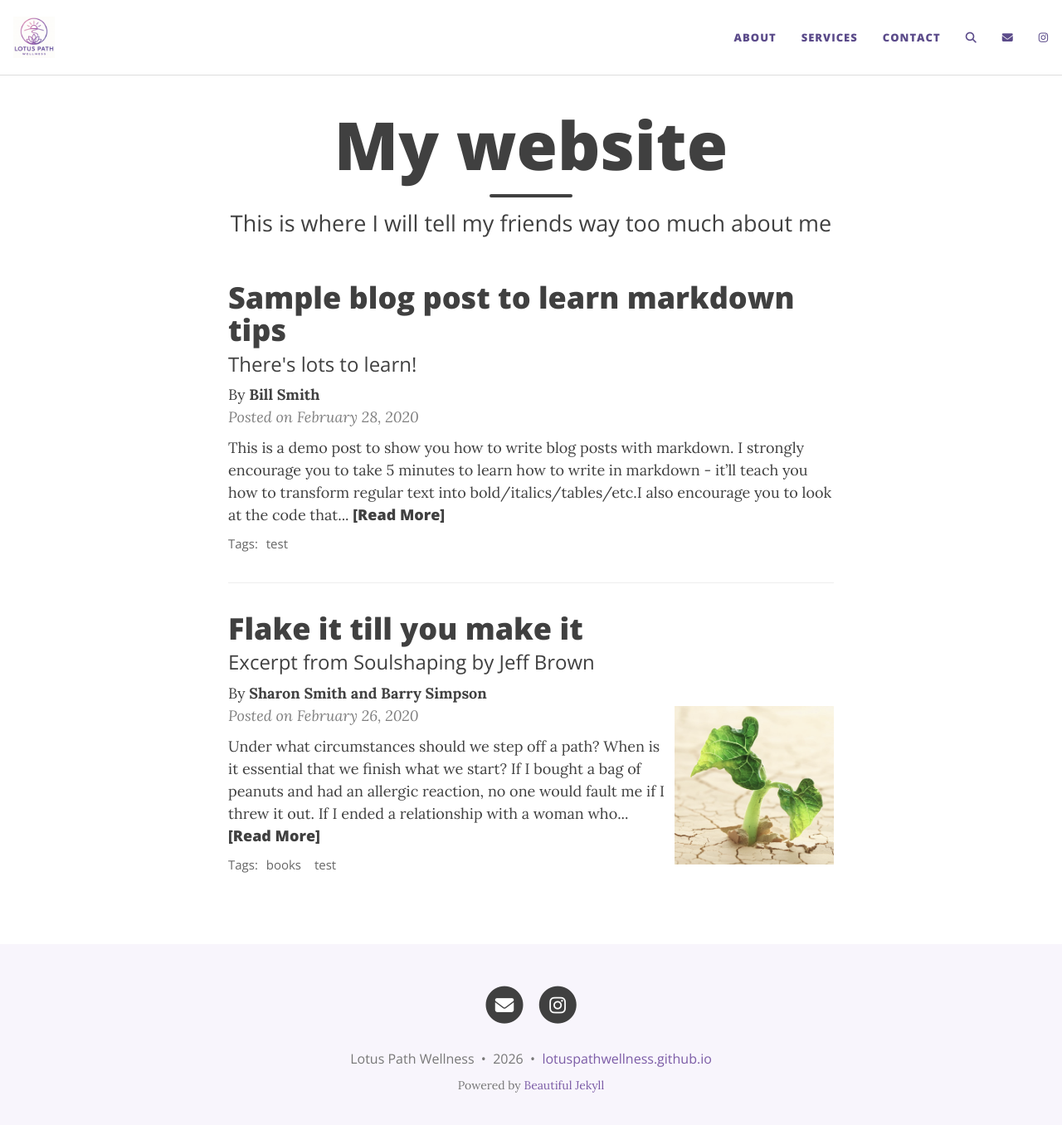
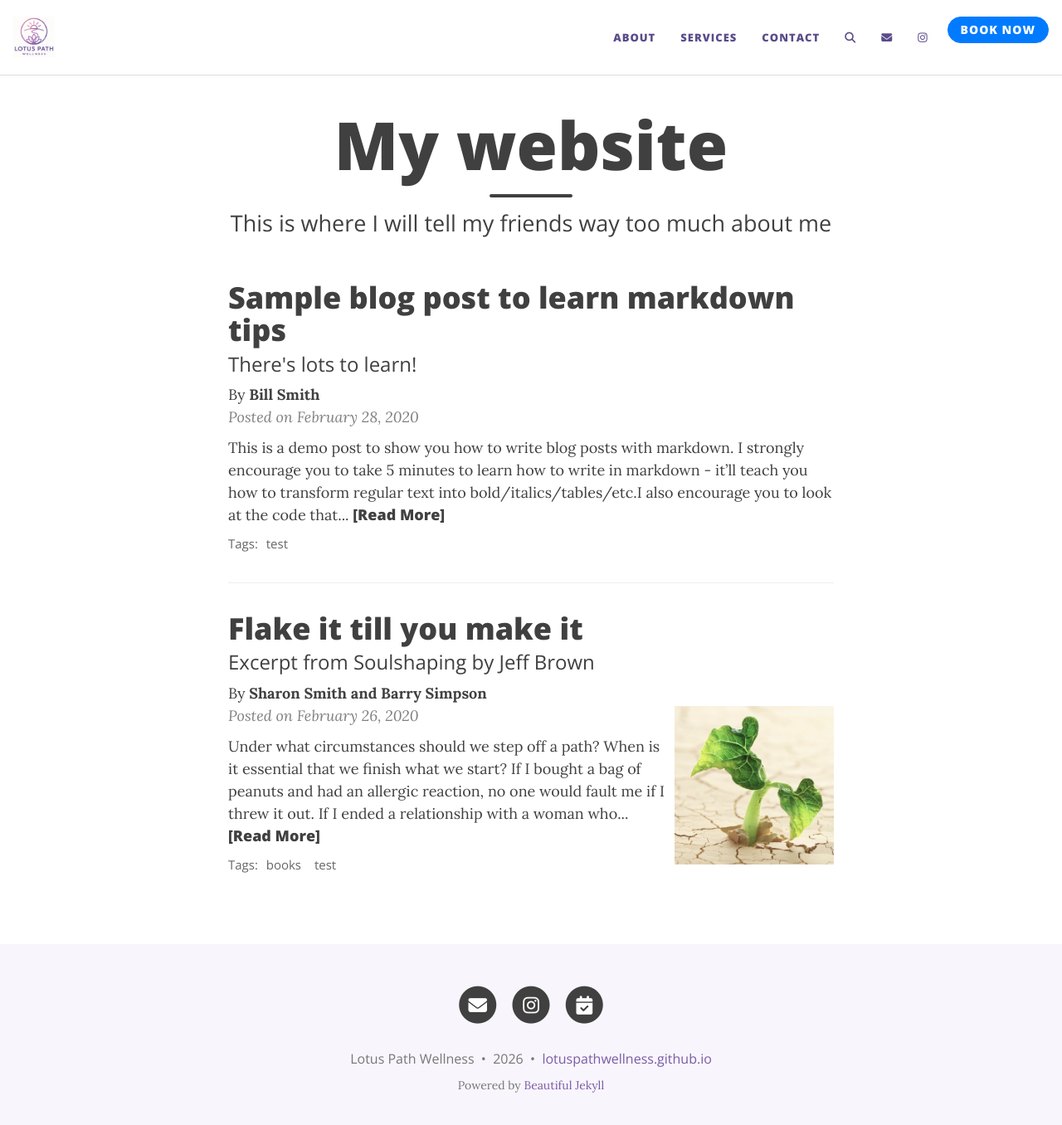
Before and after one commit to lotuspathwellness/lotuspathwellness.github.io, a Jekyll site: the page built from index.html, in a window 1280 px wide and 1369 px high. Shown: the top 1356 px of the window at 83% size. Built offline with Jekyll 4.4.1, drawn with Linux system fonts in a browser that asks for light colours; the list of posts is cut into pages by our own code; comment, search, counter and statistics services are not loaded.

Commit message:
Add Book Now button to navbar

```diff
--- a/_config.yml
+++ b/_config.yml
@@ -51,6 +51,7 @@ social-network-links:
   email: "info@lotuspathwellness.com"
   instagram: lotuspath.wellness
   phone: "587-707-7476"
+  calendly: lotuspathwellness
 #  medium: yourname
 #  reddit: yourname or r/yoursubreddit
 #  linkedin: daattali
--- a/_includes/nav.html
+++ b/_includes/nav.html
@@ -52,6 +52,13 @@
           </a>
         </li>
       {% endif %}
+      {% if site.social-network-links.calendly %}
+        <li class="nav-item">
+          <a class="nav-link btn btn-primary btn-sm ml-2" href="https://calendly.com/{{ site.social-network-links.calendly }}" title="Book Appointment" style="color: white; border-radius: 20px; padding: 5px 15px;">
+            Book Now
+          </a>
+        </li>
+      {% endif %}
     </ul>
   </div>
 
```
